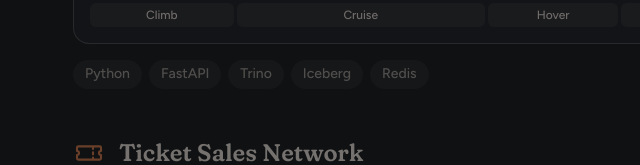
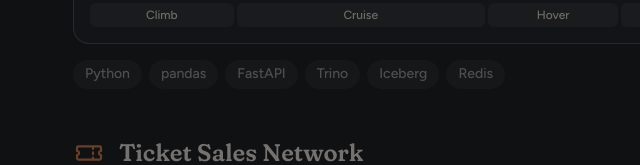
Before and after one commit to MichaelPlug/michaelplug.github.io, a plain HTML site: page index.html in a window 1280 px wide. Shown: the part 3455-3620 px from the top of the page, 391-1031 px from the left. Drawn offline with Linux system fonts and the light colour scheme.

Commit message:
list pandas on the flight dashboard and in skills
Co-Authored-By: Claude Opus 5.5 <noreply@anthropic.com>

```diff
--- a/index.html
+++ b/index.html
@@ -273,7 +273,7 @@
                   </ol>
                 </div>
               </figure>
-              <ul class="tags"><li>Python</li><li>FastAPI</li><li>Trino</li><li>Iceberg</li><li>Redis</li></ul>
+              <ul class="tags"><li>Python</li><li>pandas</li><li>FastAPI</li><li>Trino</li><li>Iceberg</li><li>Redis</li></ul>
             </div>
 
             <div class="chapter" id="p-transit">
@@ -499,6 +499,7 @@
             <div class="chips">
               <button class="chip" type="button" data-uses="flight gate">Apache Iceberg</button>
               <button class="chip" type="button" data-uses="flight gate">Trino</button>
+              <button class="chip" type="button" data-uses="flight meta">pandas</button>
               <button class="chip" type="button" data-uses="energy">Dagster</button>
               <button class="chip" type="button" data-uses="transit">dbt</button>
               <button class="chip" type="button" data-uses="gate">OPA</button>
```
Also changed, not shown: it/index.html (+2 -1 lines).
